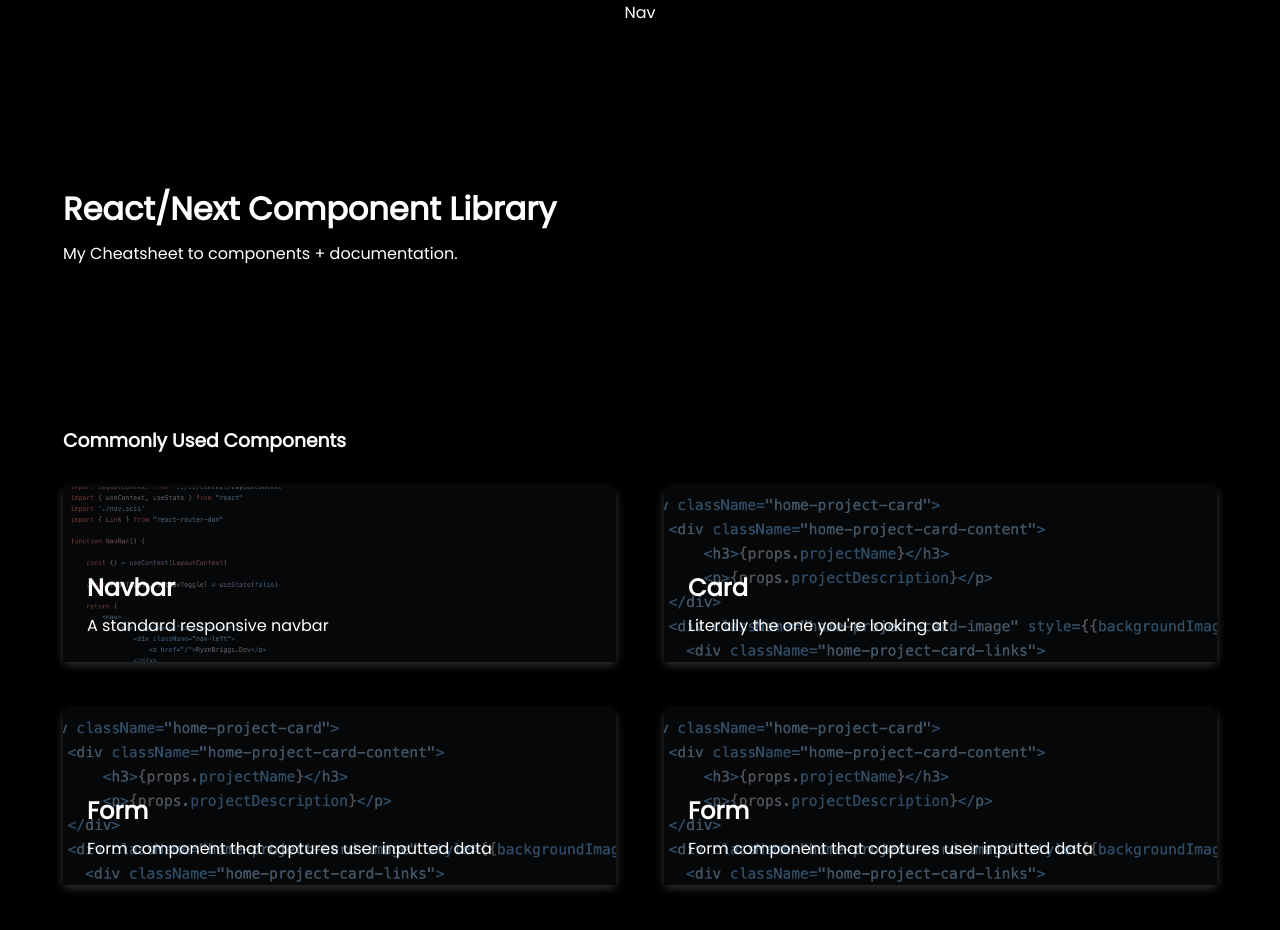
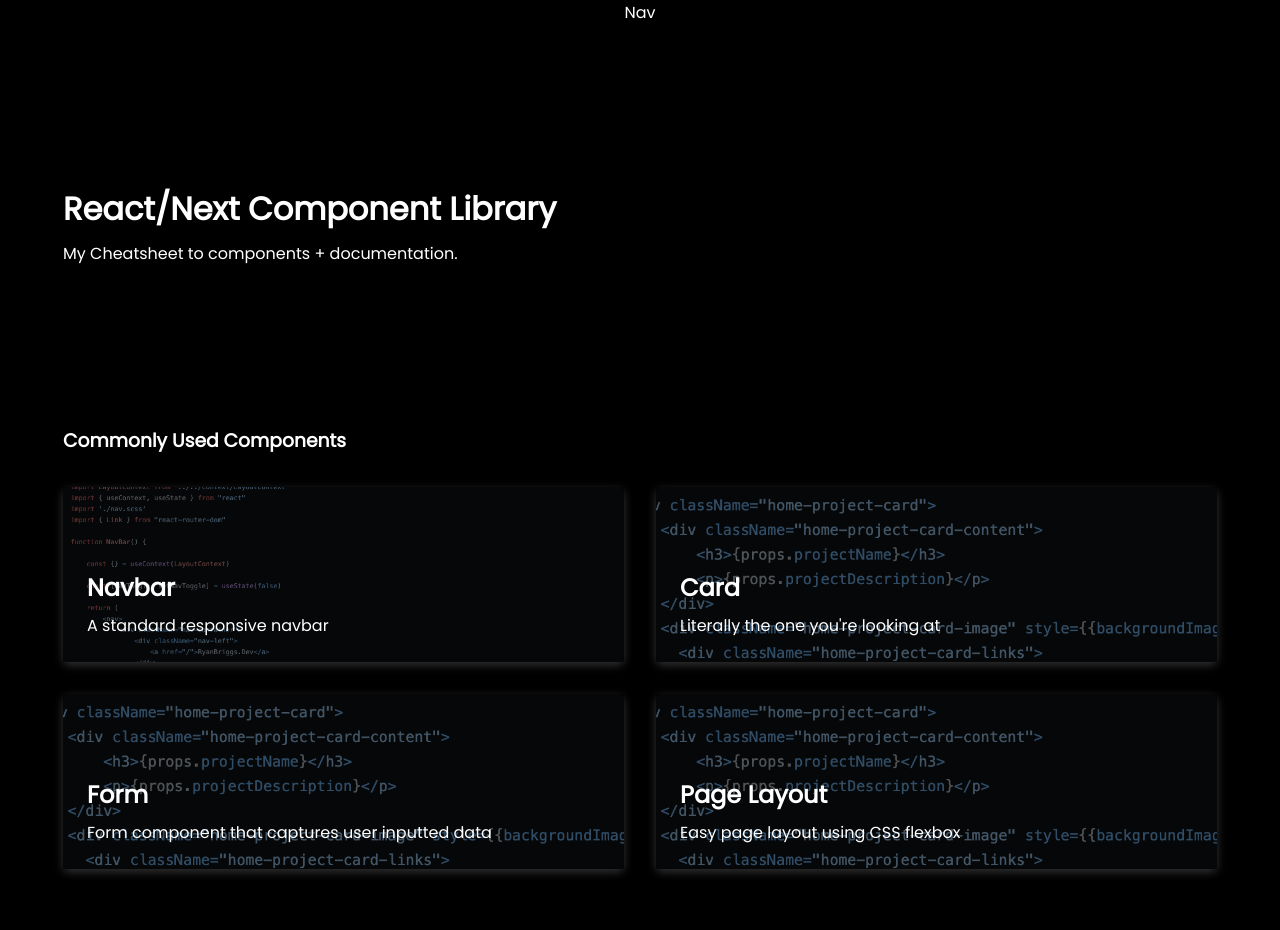
Before and after one commit to RyanBriggsDev/next-components, a Next.js app: page / in a window 1280 px wide. Shown: the top 930 px of the page. Built offline with nearby package versions, Linux system fonts and the light colour scheme.

Commit message:
componant pages

```diff
--- a/src/pages/index.js
+++ b/src/pages/index.js
@@ -12,7 +12,7 @@ export default function Home() {
       />
       <section className="my-4">
           <h3>Commonly Used Components</h3>
-          <div className="grid-2-col g-3 my-2">
+          <div className="grid-2-col g-2 my-2">
             <Card
               title='Navbar'
               desc='A standard responsive navbar'
@@ -30,9 +30,9 @@ export default function Home() {
               linkTo='components/form'
             />
             <Card
-              title='Form'
-              desc='Form component that captures user inputted data'
-              linkTo='components/form'
+              title='Page Layout'
+              desc='Easy page layout using CSS flexbox'
+              linkTo='components/page-layout'
             />
           </div>
       </section>
--- a/src/styles/global.css
+++ b/src/styles/global.css
@@ -77,6 +77,10 @@ body {
         gap: 3rem;
     }
 
+    .g-2 {
+        gap: 2rem;
+    }
+
     .p-1_5 {
         padding: 1.5rem;
     }
```
Also changed, not shown: src/pages/components/card/index.jsx (added, +9 -0 lines), src/pages/components/form/index.jsx (added, +9 -0 lines), src/pages/components/page-layout/index.jsx (added, +9 -0 lines).
